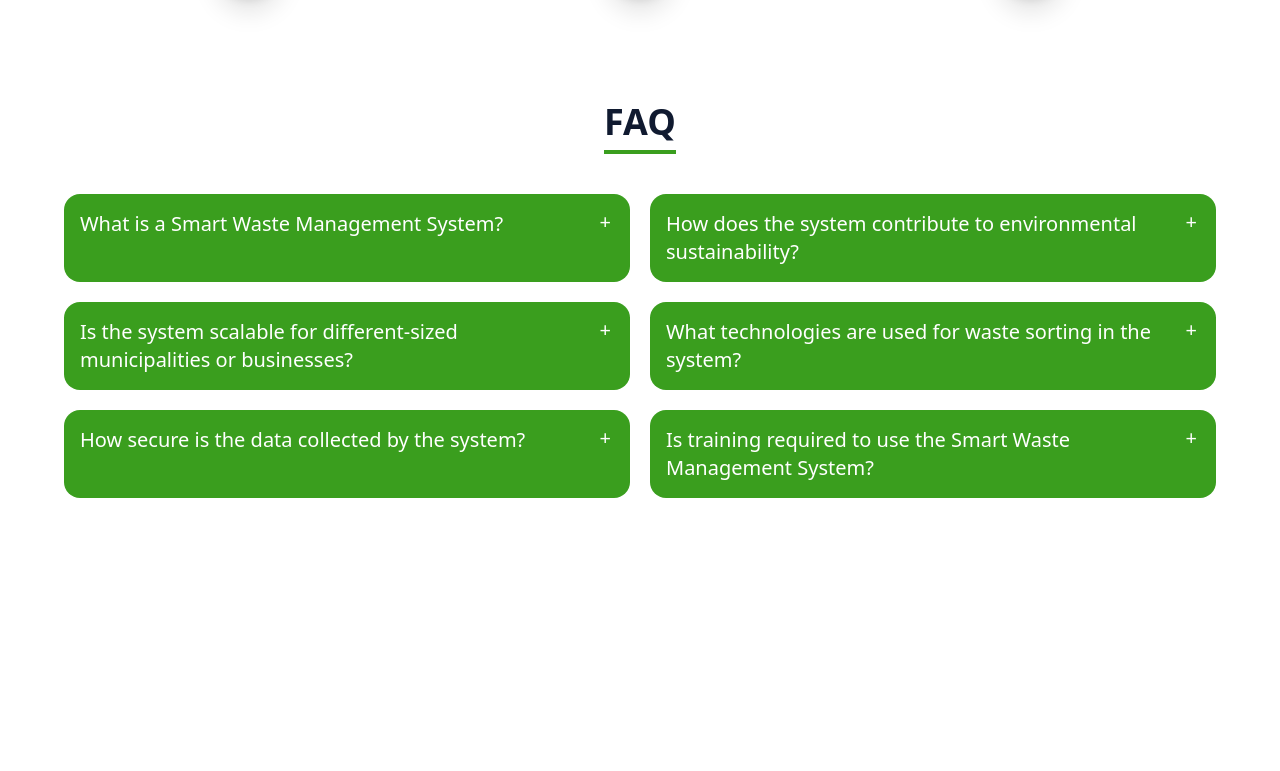
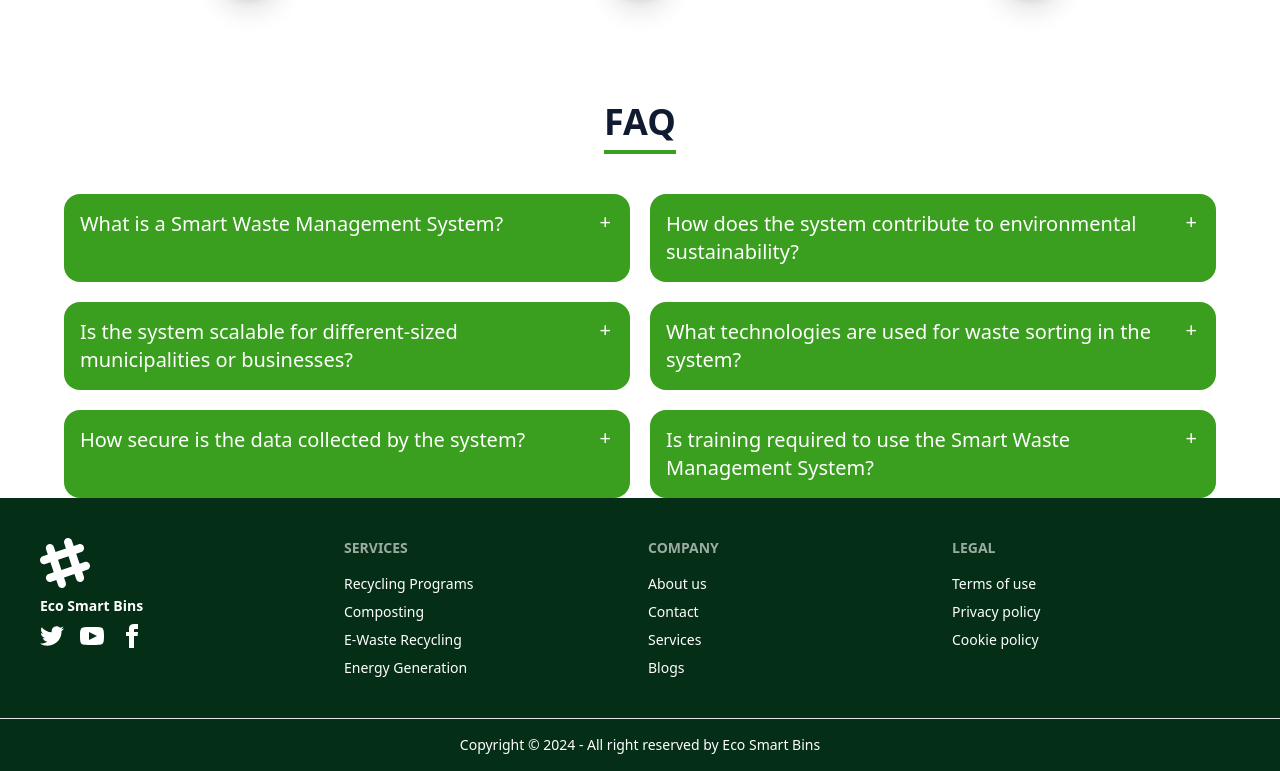
Before and after one commit to Raisul-24/EcoSmart-Bins-client-side, a React (Vite) app: page / in a window 1280 px wide. Shown: the part 1970-2741 px from the top of the page. Before the commit the page ends 2468 px from the top, so only its background shows below. Built offline with nearby package versions, Linux system fonts and the light colour scheme.

Commit message:
added footer section

```diff
--- a/src/Pages/HomePage/Banner.jsx
+++ b/src/Pages/HomePage/Banner.jsx
@@ -24,7 +24,7 @@ const Banner = () => {
         spaceBetween={30}
         centeredSlides={true}
         autoplay={{
-          delay: 2500,
+          delay: 5000,
           disableOnInteraction: false,
         }}
         pagination={{
--- /dev/null
+++ b/src/Pages/HomePage/Footer.jsx
@@ -0,0 +1,50 @@
+
+
+const Footer = () => {
+    return (
+      <div className="bg-green-950 text-white">
+          <footer className="footer grid-cols-2 md:grid-cols-4 p-10">
+        <aside>
+          <svg width="50" height="50" viewBox="0 0 24 24" xmlns="http://www.w3.org/2000/svg" fillRule="evenodd" clipRule="evenodd" className="fill-current"><path d="M22.672 15.226l-2.432.811.841 2.515c.33 1.019-.209 2.127-1.23 2.456-1.15.325-2.148-.321-2.463-1.226l-.84-2.518-5.013 1.677.84 2.517c.391 1.203-.434 2.542-1.831 2.542-.88 0-1.601-.564-1.86-1.314l-.842-2.516-2.431.809c-1.135.328-2.145-.317-2.463-1.229-.329-1.018.211-2.127 1.231-2.456l2.432-.809-1.621-4.823-2.432.808c-1.355.384-2.558-.59-2.558-1.839 0-.817.509-1.582 1.327-1.846l2.433-.809-.842-2.515c-.33-1.02.211-2.129 1.232-2.458 1.02-.329 2.13.209 2.461 1.229l.842 2.515 5.011-1.677-.839-2.517c-.403-1.238.484-2.553 1.843-2.553.819 0 1.585.509 1.85 1.326l.841 2.517 2.431-.81c1.02-.33 2.131.211 2.461 1.229.332 1.018-.21 2.126-1.23 2.456l-2.433.809 1.622 4.823 2.433-.809c1.242-.401 2.557.484 2.557 1.838 0 .819-.51 1.583-1.328 1.847m-8.992-6.428l-5.01 1.675 1.619 4.828 5.011-1.674-1.62-4.829z"></path></svg>
+          <p className="font-bold">Eco Smart Bins</p>
+          <nav>
+
+            <div className="grid grid-flow-col gap-4">
+            <a href="https://web.facebook.com/?_rdc=1&_rdr"><svg xmlns="http://www.w3.org/2000/svg" width="24" height="24" viewBox="0 0 24 24" className="fill-current "><path d="M24 4.557c-.883.392-1.832.656-2.828.775 1.017-.609 1.798-1.574 2.165-2.724-.951.564-2.005.974-3.127 1.195-.897-.957-2.178-1.555-3.594-1.555-3.179 0-5.515 2.966-4.797 6.045-4.091-.205-7.719-2.165-10.148-5.144-1.29 2.213-.669 5.108 1.523 6.574-.806-.026-1.566-.247-2.229-.616-.054 2.281 1.581 4.415 3.949 4.89-.693.188-1.452.232-2.224.084.626 1.956 2.444 3.379 4.6 3.419-2.07 1.623-4.678 2.348-7.29 2.04 2.179 1.397 4.768 2.212 7.548 2.212 9.142 0 14.307-7.721 13.995-14.646.962-.695 1.797-1.562 2.457-2.549z"></path></svg></a>
+            <a href="https://www.youtube.com/"><svg xmlns="http://www.w3.org/2000/svg" width="24" height="24" viewBox="0 0 24 24" className="fill-current "><path d="M19.615 3.184c-3.604-.246-11.631-.245-15.23 0-3.897.266-4.356 2.62-4.385 8.816.029 6.185.484 8.549 4.385 8.816 3.6.245 11.626.246 15.23 0 3.897-.266 4.356-2.62 4.385-8.816-.029-6.185-.484-8.549-4.385-8.816zm-10.615 12.816v-8l8 3.993-8 4.007z"></path></svg></a>
+            <a href="https://twitter.com/"><svg xmlns="http://www.w3.org/2000/svg" width="24" height="24" viewBox="0 0 24 24" className="fill-current "><path d="M9 8h-3v4h3v12h5v-12h3.642l.358-4h-4v-1.667c0-.955.192-1.333 1.115-1.333h2.885v-5h-3.808c-3.596 0-5.192 1.583-5.192 4.615v3.385z"></path></svg></a>
+            </div>
+          </nav>
+        </aside>
+        <nav>
+          <header className="footer-title">Services</header>
+          <a className="link link-hover">Recycling Programs</a>
+          <a className="link link-hover">Composting</a>
+          <a className="link link-hover">E-Waste Recycling</a>
+          <a className="link link-hover">Energy Generation</a>
+        </nav>
+        <nav>
+          <header className="footer-title">Company</header>
+          <a className="link link-hover">About us</a>
+          <a className="link link-hover">Contact</a>
+          <a className="link link-hover">Services</a>
+          <a className="link link-hover">Blogs</a>
+        </nav>
+        <nav>
+          <header className="footer-title">Legal</header>
+          <a className="link link-hover">Terms of use</a>
+          <a className="link link-hover">Privacy policy</a>
+          <a className="link link-hover">Cookie policy</a>
+        </nav>
+      </footer>
+      <hr />
+      <footer className="footer footer-center p-4">
+      <aside>
+        <p>Copyright © 2024 - All right reserved by Eco Smart Bins</p>
+      </aside>
+    </footer>
+      </div>
+    );
+};
+
+export default Footer;
--- a/src/Pages/HomePage/Home.jsx
+++ b/src/Pages/HomePage/Home.jsx
@@ -1,6 +1,7 @@
 import Banner from "./Banner";
 import FAQ from "../../Components/FAQ/FAQ";
 import Service from "../../Components/Service/Service";
+import Footer from "./Footer";
 
 
 const Home = () => {
@@ -10,6 +11,13 @@ const Home = () => {
          <Banner></Banner>
          <Service/>
          <FAQ/>
+
+
+
+
+
+
+         <Footer></Footer>
       </div>
    );
 };
```
